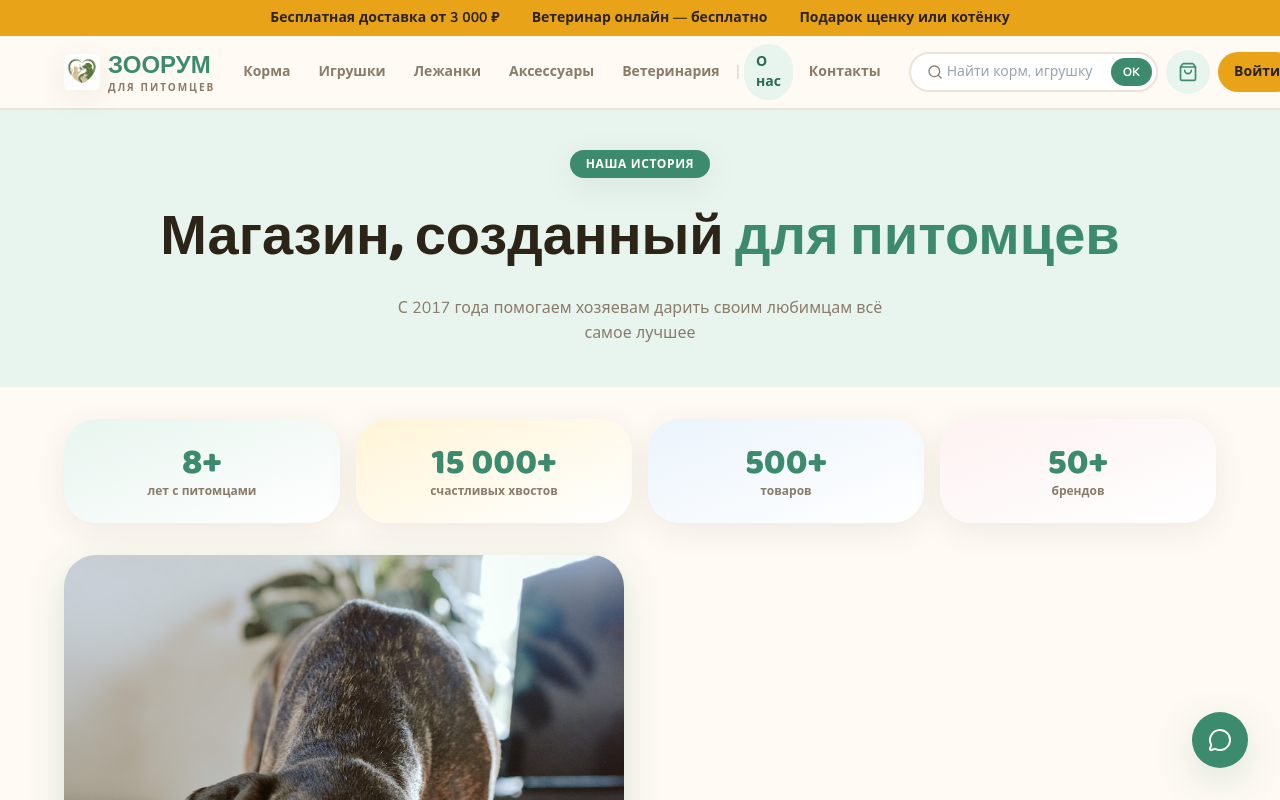
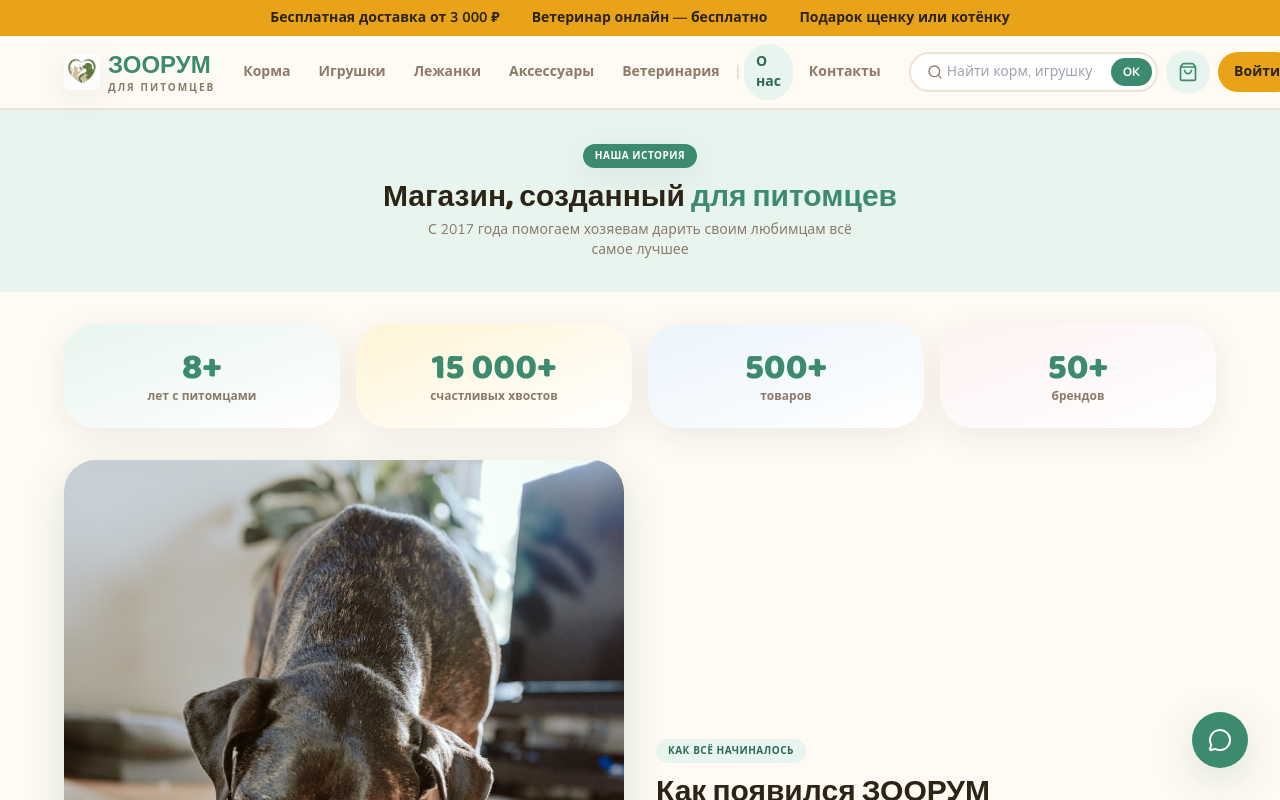
Before and after one commit to nelsyqq/ZOORUM, a Vue app: page /about in a window 1280 px wide. Shown: the top 800 px of the page. Built offline with nearby package versions, Linux system fonts and the light colour scheme.

Commit message:
Unify hero section heights across all pages (py-8)

```diff
--- a/src/views/AboutView.vue
+++ b/src/views/AboutView.vue
@@ -28,12 +28,12 @@ const team = [
 <template>
   <!-- Hero -->
   <section class="bg-forest-light">
-    <div class="container-wrap py-10 text-center animate-fade-up">
-      <span class="inline-flex items-center gap-1.5 rounded-full bg-forest px-4 py-1.5 text-xs font-extrabold uppercase tracking-wider text-white shadow-soft">Наша история</span>
-      <h1 class="mt-4 font-display text-[clamp(2rem,5vw,3.5rem)] font-extrabold text-ink text-balance">
+    <div class="container-wrap py-8 text-center animate-fade-up">
+      <span class="inline-flex items-center gap-1.5 rounded-full bg-forest px-3 py-1 text-[10px] font-extrabold uppercase tracking-wider text-white shadow-soft">Наша история</span>
+      <h1 class="mt-3 font-display text-2xl font-extrabold text-ink sm:text-3xl">
         Магазин, созданный <span class="text-forest">для питомцев</span>
       </h1>
-      <p class="mt-3 max-w-lg mx-auto text-muted">С 2017 года помогаем хозяевам дарить своим любимцам всё самое лучшее</p>
+      <p class="mt-1 max-w-md mx-auto text-sm text-muted">С 2017 года помогаем хозяевам дарить своим любимцам всё самое лучшее</p>
     </div>
   </section>
 
--- a/src/views/CatalogView.vue
+++ b/src/views/CatalogView.vue
@@ -101,7 +101,7 @@ function resetFilters() {
 
 <template>
   <section class="bg-forest-light">
-    <div class="container-wrap py-10 animate-fade-up">
+    <div class="container-wrap py-8 animate-fade-up">
       <nav class="crumbs"><RouterLink to="/" class="hover:text-forest">Главная</RouterLink> / <span>{{ pageTitle }}</span></nav>
       <h1 class="mt-3 font-display text-3xl font-extrabold sm:text-4xl">{{ pageTitle }}</h1>
       <p class="mt-1 text-muted">{{ filteredProducts.length }} товаров для ваших питомцев</p>
--- a/src/views/ContactsView.vue
+++ b/src/views/ContactsView.vue
@@ -35,7 +35,7 @@ function submit() {
 
 <template>
   <section class="bg-forest-light">
-    <div class="container-wrap py-10 text-center animate-fade-up">
+    <div class="container-wrap py-8 text-center animate-fade-up">
       <nav class="crumbs"><RouterLink to="/" class="hover:text-forest">Главная</RouterLink> / Контакты</nav>
       <h1 class="mt-3 font-display text-3xl font-extrabold text-ink">Свяжитесь с нами</h1>
       <p class="mt-1 text-muted">Мы всегда рады помочь вам и вашим питомцам</p>
```
